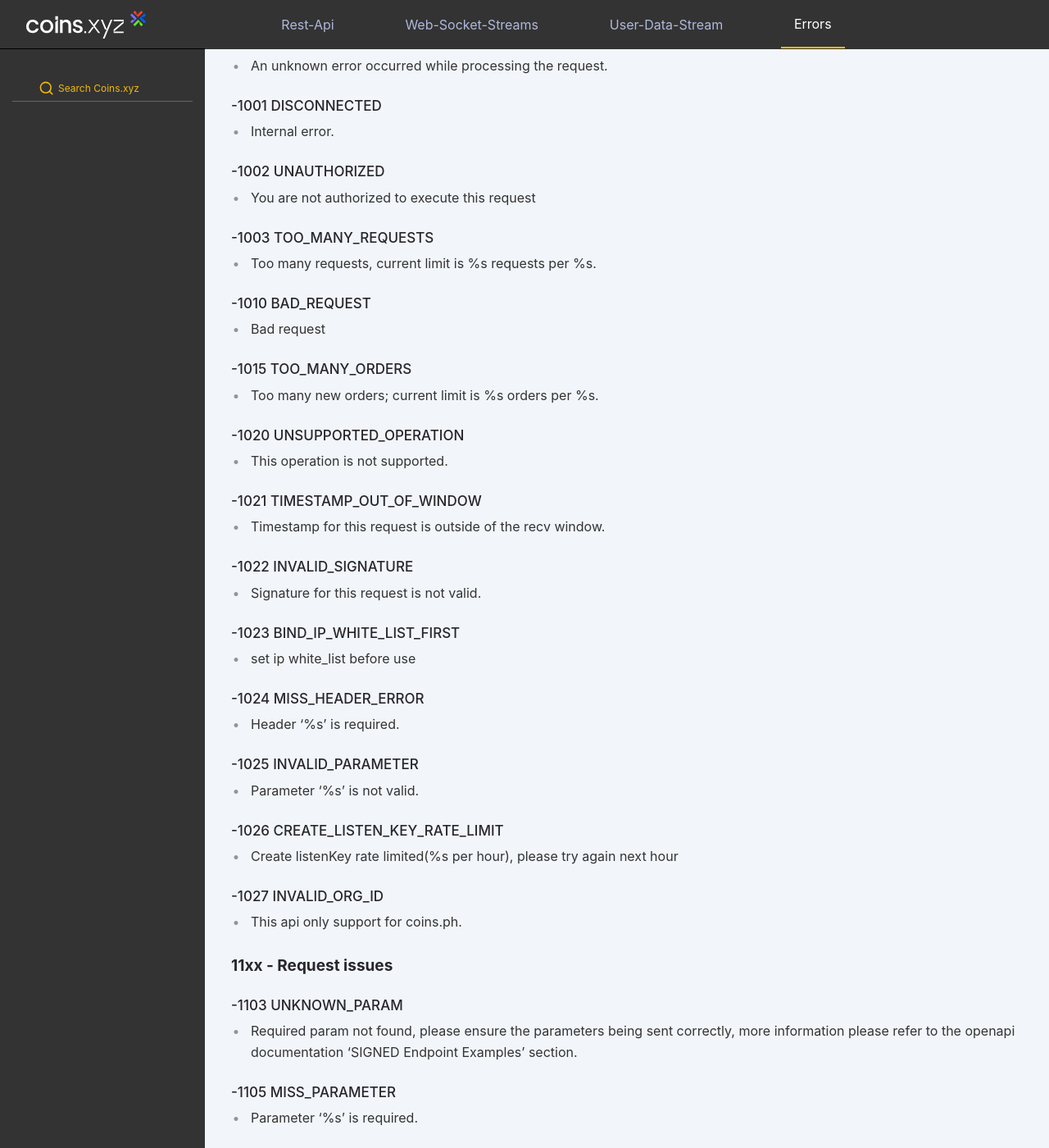
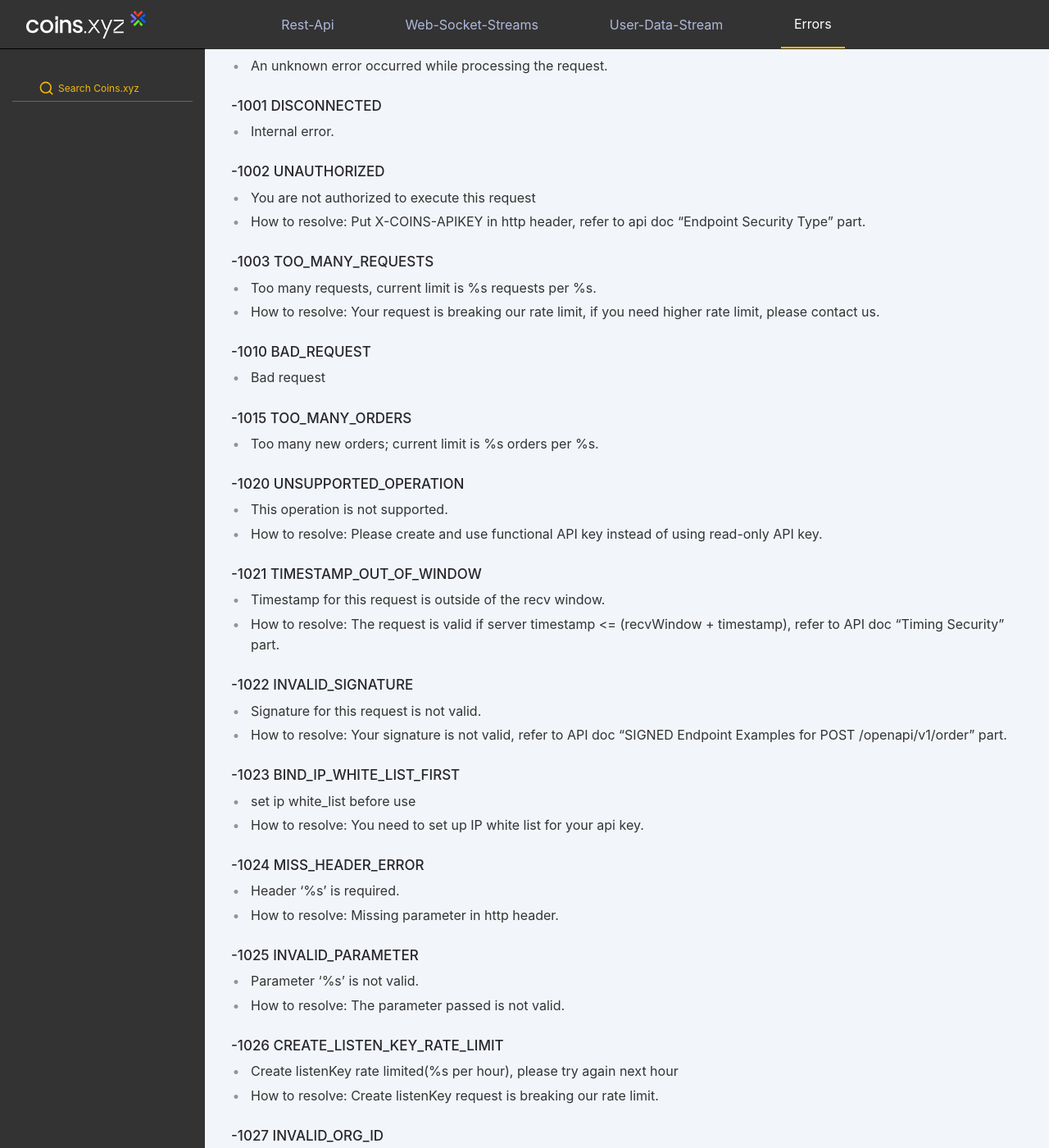
Before and after one commit to coins-docs/xyz, a Jekyll site: the page built from docs/errors.md, in a window 1280 px wide and 1400 px high, scrolled down 312 px. Shown: the whole window at 82% size. Built offline with Jekyll 4.4.1, drawn with Linux system fonts in a browser that asks for light colours; some of the changed text lies outside the part shown.

Commit message:
Update errors.md

```diff
--- a/docs/errors.md
+++ b/docs/errors.md
@@ -30,10 +30,12 @@ Errors consist of two parts: an error code and a message. Codes are universal,
 ### -1002 UNAUTHORIZED
 
 * You are not authorized to execute this request
+* How to resolve: Put X-COINS-APIKEY in http header, refer to api doc "Endpoint Security Type" part.
 
 ### -1003 TOO_MANY_REQUESTS
 
 * Too many requests, current limit is %s requests per %s.
+* How to resolve: Your request is breaking our rate limit, if you need higher rate limit, please contact us.
 
 ### -1010 BAD_REQUEST
 
@@ -46,34 +48,42 @@ Errors consist of two parts: an error code and a message. Codes are universal,
 ### -1020 UNSUPPORTED_OPERATION
 
 * This operation is not supported.
+* How to resolve: Please create and use functional API key instead of using read-only API key.
 
 ### -1021 TIMESTAMP_OUT_OF_WINDOW
 
 * Timestamp for this request is outside of the recv window.
+* How to resolve: The request is valid if server timestamp <= (recvWindow + timestamp), refer to API doc "Timing Security" part.
 
 ### -1022 INVALID_SIGNATURE
 
 * Signature for this request is not valid.
+* How to resolve: Your signature is not valid, refer to API doc "SIGNED Endpoint Examples for POST /openapi/v1/order" part.
 
 ### -1023 BIND_IP_WHITE_LIST_FIRST
 
 * set ip white_list before use
+* How to resolve: You need to set up IP white list for your api key.
 
 ### -1024 MISS_HEADER_ERROR
 
 * Header '%s' is required.
+* How to resolve: Missing parameter in http header.
 
 ### -1025 INVALID_PARAMETER
 
 * Parameter '%s' is not valid.
+* How to resolve: The parameter passed is not valid.
 
 ### -1026 CREATE_LISTEN_KEY_RATE_LIMIT
 
 * Create listenKey rate limited(%s per hour), please try again next hour
+* How to resolve: Create listenKey request is breaking our rate limit.
 
 ### -1027 INVALID_ORG_ID
 
 * This api only support for coins.ph.
+* How to resolve: This api is not supported in coins.xyz.
 
 
 ## 11xx - Request issues
@@ -146,20 +156,23 @@ Errors consist of two parts: an error code and a message. Codes are universal,
 ### -2015 API_KEY_NOT_ENABLE
 
 * API-key is not enabled.
+* How to resolve: Cannot find the api key or the api key is not enabled.
 
 ### -2017 IP_NOT_IN_WHITELIST
 
 * Request ip is not in the whitelist
+* How to resolve: The request IP is not in the IP white list of your api key, please update your api key. You can get your current IP by endpoint openapi/v1/user/ip.
 
 ### -2018 API_KEY_NOT_EXIST
 
 * API-key does not exist.
+* How to resolve: Cannot find the api key.
 
 ### -2019 API_KEY_TYPE_WRONG
 
 * API-key type is wrong.
 
-## Messages for -1010 ERROR_MSG_RECEIVED, -2010 NEW_ORDER_REJECTED, and -2011 CANCEL_REJECTED
+## Messages for -1010 BAD_REQUEST, -2010 NEW_ORDER_REJECTED and -2011 CANCEL_REJECTED
 
 This code is sent when an error has been returned by the matching engine.
 The following messages which will indicate the specific error:
```
Also changed, not shown: other parts of docs/errors.md (+1 -1 lines).
